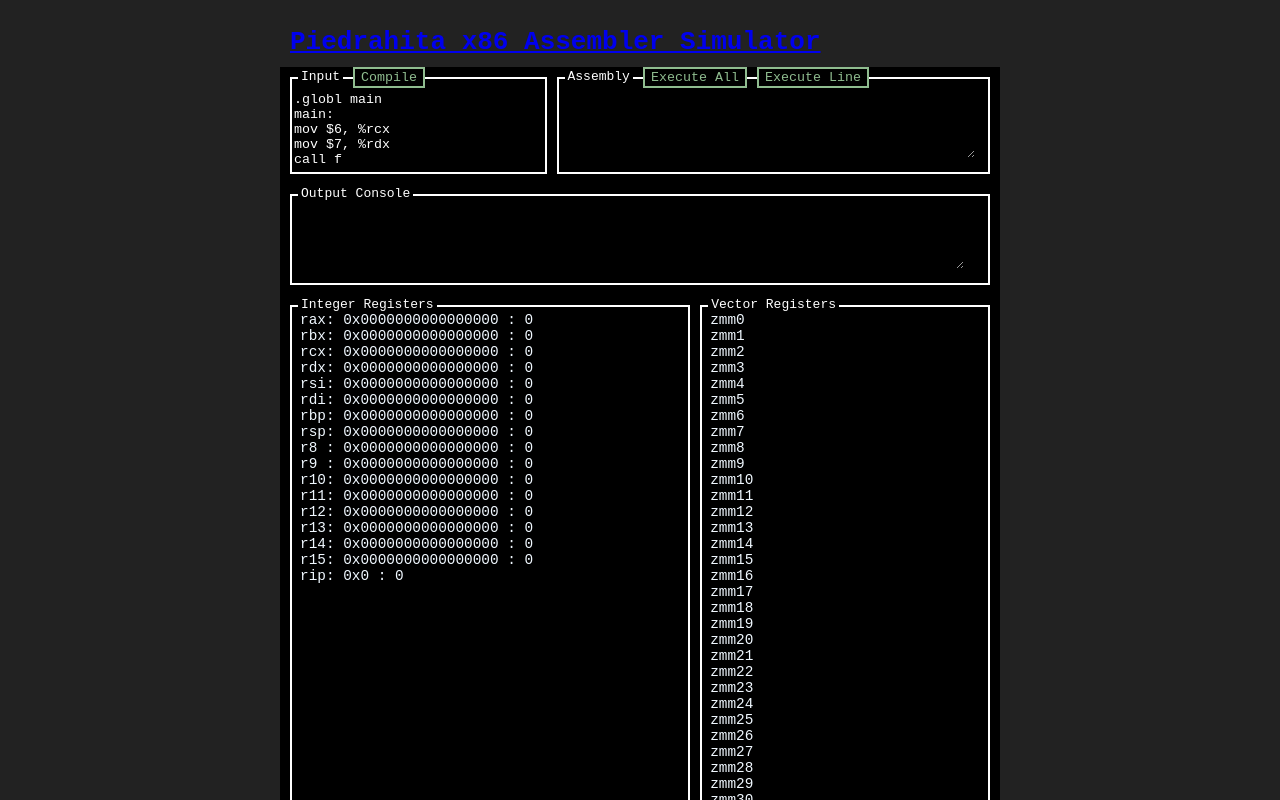
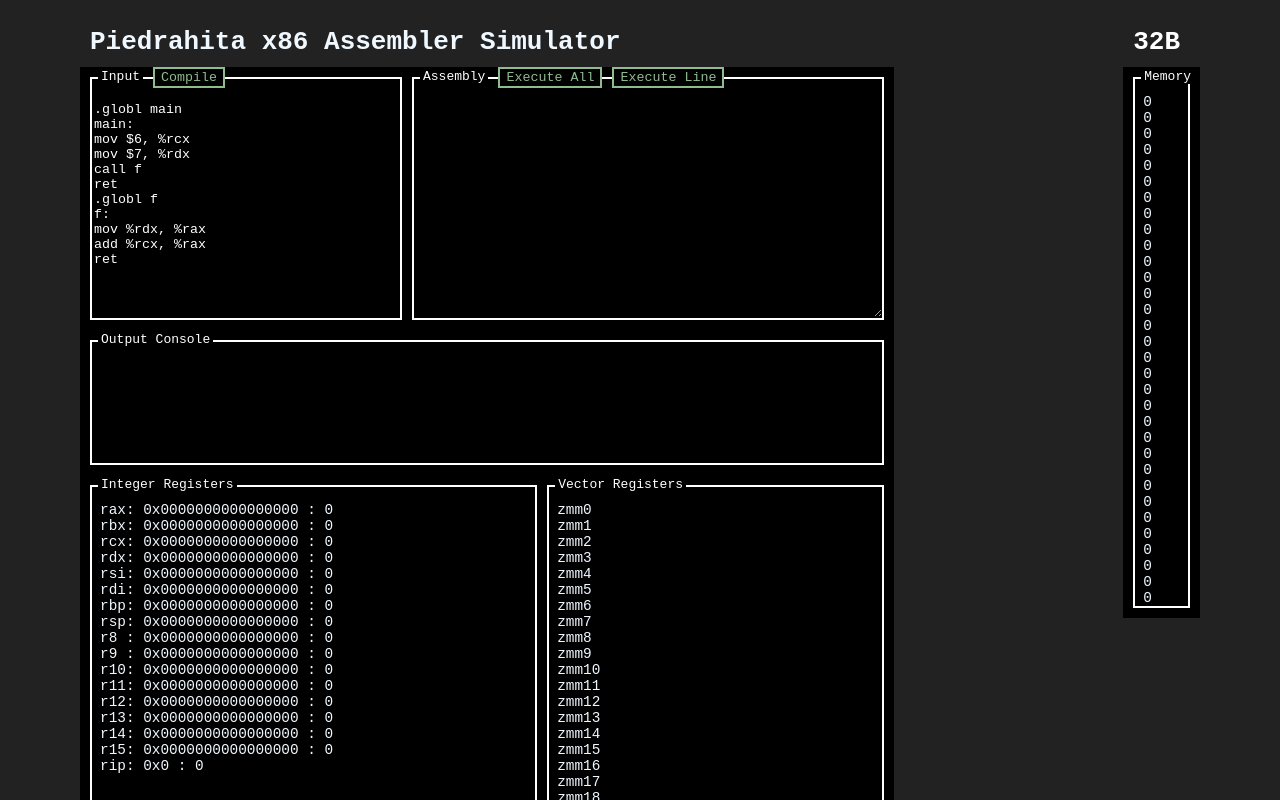
Before and after one commit to redassser/ASM, a Next.js app: page / in a window 1280 px wide. Shown: the top 800 px of the page. Built offline with nearby package versions, Linux system fonts and the light colour scheme.

Commit message:
start of css

```diff
--- a/components/index.module.css
+++ b/components/index.module.css
@@ -47,18 +47,20 @@
 /* Segment Body */
 .segbody {
     position: relative;
-    top: -10px;
-    height: 80%;
+    display: flex;
+    flex-direction: column;
+    height: 100%;
 }
 
 /* Body Parts */
 .bodytext {
-    resize:vertical;
+    resize:none;
     background-color: black;
     color: white;
     border-width: 0;
-    width: 96%;
-    min-height: 4rem;
+    min-height: 12rem;
+    margin-bottom: 22px;
+    flex-grow: 1;
 }
 .bodytext:focus {
     outline:0;
--- a/components/translatex86.js
+++ b/components/translatex86.js
@@ -27,6 +27,11 @@ export function translatex86(input) {
     function errorCatcherSupreme(Line, LineObject, NumberOfInputs, InputTypeArray) {
         Line++
         var ret = 0; const OperationName = LineObject.op, OperandArray = LineObject.args;
+        //Symbol Redefine
+        if(Object.keys(namesobj).includes(OperationName.slice(0,-1))) {
+            errorstack.push("Line:"+Line+": Error: symbol `"+OperationName+"' is already defined");
+            ret++; return ret;
+        }
         //Input Checking and Formatting
         for(let i=0;i<NumberOfInputs;i++) {
             var current = OperandArray[i]; var n;
--- a/global.css
+++ b/global.css
@@ -1,9 +1,13 @@
 body {
     font-family: monospace;
     background-color: rgb(34, 34, 34);
-    min-width: 400px;
-    max-width: 700px;
+    min-width: 600px;
+    max-width: 1100px;
     margin: auto;
     padding: 10px;
     color: white;
 }
+a {
+    text-decoration: none;
+    color:aliceblue
+}
--- a/pages/index.js
+++ b/pages/index.js
@@ -31,12 +31,11 @@ export default function Home() {
     const [err, setErr] = useState("");
     const [list, setList] = useState({});
     const [names, setNames] = useState({main:0});
-    var memSize = 32;
+    const [settings, setSettings] = useState({memSize:32,bytePerLine:16,baseAddress:32});
 
     function handleStack() {
         if(x86.rip>=list.length) {setErr(["The program has ended"]);return;}
         x86.execAll(list,names);
-        setRegs(x86.intRegisters.slice(0));
     }
     function handleNext() {
         if(x86.rip>=list.length||x86.rip<0) {setErr(["The program has ended"]);return;}
@@ -49,7 +48,7 @@ export default function Home() {
         setInput(evt.target.value);
     }
     function handleSubmit() {
-        x86.rip = 0; x86.movi(memSize-8,"rsp")
+        x86.rip = 0; x86.movi(settings.memSize-8,"rsp")
         const obj = translatex86(input);
         setRegs(x86.intRegisters.slice(0));
         setErr(obj.errors.join("\n"));
@@ -77,6 +76,7 @@ export default function Home() {
     }
     return(
     <>
+        <div style={{float:"left"}}>
             <div className={styles.wrapper} style={{display:"none"}} >
                 <div className={styles.vertseg}>
                     <div className={styles.seghead}>
@@ -92,7 +92,7 @@ export default function Home() {
                         <button className={styles.headbutton} onClick={handleSubmit}>Compile</button>
                     </div>
                     <div className={styles.segbody}>
-                    <textarea spellCheck="false" className={styles.bodytext} style={{resize:"none", height:"100%"}} value={input} onChange={evt => handleInput(evt)}/>
+                        <textarea spellCheck="false" className={styles.bodytext} style={{minWidth:"19rem"}} value={input} onChange={evt => handleInput(evt)}/>
                     </div>
                 </div>
                 <div className={styles.vertseg}>
@@ -102,7 +102,7 @@ export default function Home() {
                         <button className={styles.headbutton} onClick={handleNext}>Execute Line</button>
                     </div>
                     <div className={styles.segbody}>
-                    <textarea spellCheck="false" disabled className={styles.bodytext} style={{minWidth:"22rem"}} value={listChange(list).join("\n")} onChange={evt => handleInput(evt)}/>
+                        <textarea spellCheck="false" disabled className={styles.bodytext} style={{minWidth:"29rem",resize:"vertical"}} value={listChange(list).join("\n")} onChange={evt => handleInput(evt)}/>
                     </div>
                 </div>
             </div>
@@ -112,7 +112,7 @@ export default function Home() {
                         <div className={styles.headtitle}>Output Console</div>
                     </div>
                     <div className={styles.segbody}>
-                <textarea disabled className={styles.bodytext} value={err}></textarea>
+                        <textarea disabled className={styles.bodytext} style={{minHeight:"5rem"}} value={err}></textarea>
                     </div>
                 </div>
             </div>
@@ -142,6 +142,9 @@ export default function Home() {
                     </div>
                 </div>
             </div>
+        </div>
+        <div style={{float:"right"}}>
+            <h1>32B</h1>
             <div className={styles.wrapper}>
                 <div className={styles.vertseg}>
                     <div className={styles.seghead}>
@@ -154,7 +157,7 @@ export default function Home() {
                     </div>
                 </div>
             </div>
-        <h2>32 Bytes of Memory</h2>
+        </div>
     </>
     )
 }
```
Lines whose indentation alone changed are shown as unchanged.
